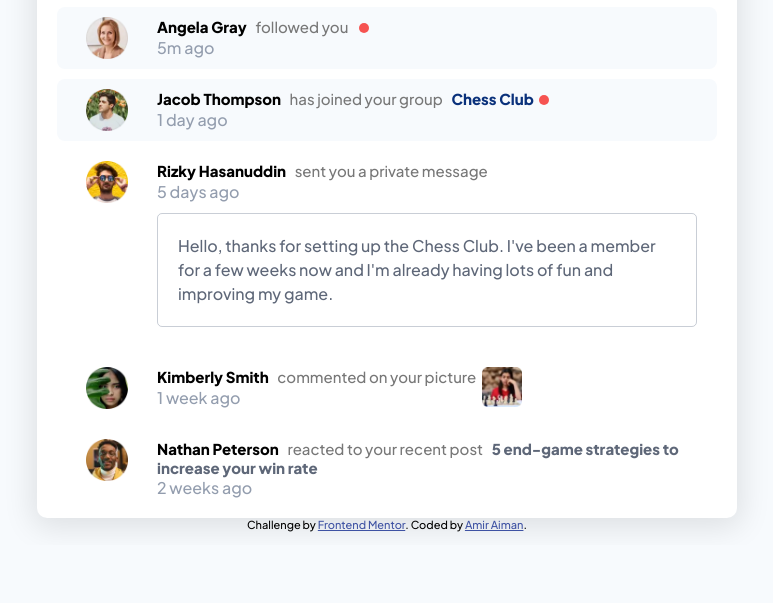
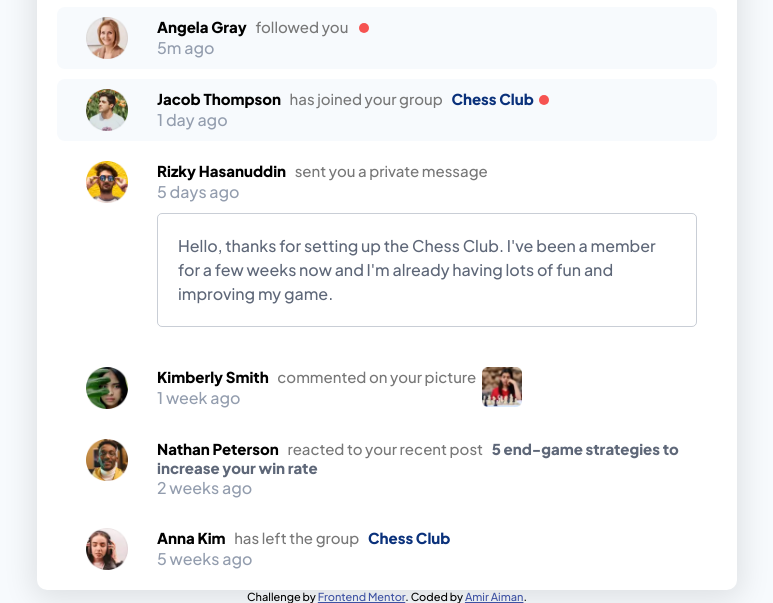
Before and after one commit to amiraiman/fem-noti-page, a website: page public/index.html in a window 1280 px wide. Shown: the part 255-858 px from the top of the page, without its empty margins (253-1026 px from the left). Before the commit the page ends 800 px from the top, so only its background shows below. Drawn offline with Linux system fonts and the light colour scheme.

Commit message:
Add last noti markup

```diff
--- a/public/index.html
+++ b/public/index.html
@@ -148,6 +148,21 @@
                     </figcaption>
                     <time class="noti-time">2 weeks ago</time>
                 </figure>
+                <figure class="noti-box" data-read="true">
+                    <img
+                        src="./assets/images/avatar-anna-kim.webp"
+                        alt="Image of Anna Kim"
+                        class="noti-avatar"
+                    />
+                    <figcaption class="noti-details">
+                        <span class="noti-name">Anna Kim</span>
+                        <span class="noti-activity"> has left the group </span>
+                        <span class="noti-remarks" data-type="group">
+                            Chess Club
+                        </span>
+                    </figcaption>
+                    <time class="noti-time">5 weeks ago</time>
+                </figure>
             </main>
 
             <!-- Hasanuddin sent you a private message 5 days ago Hello, thanks for -->
```
